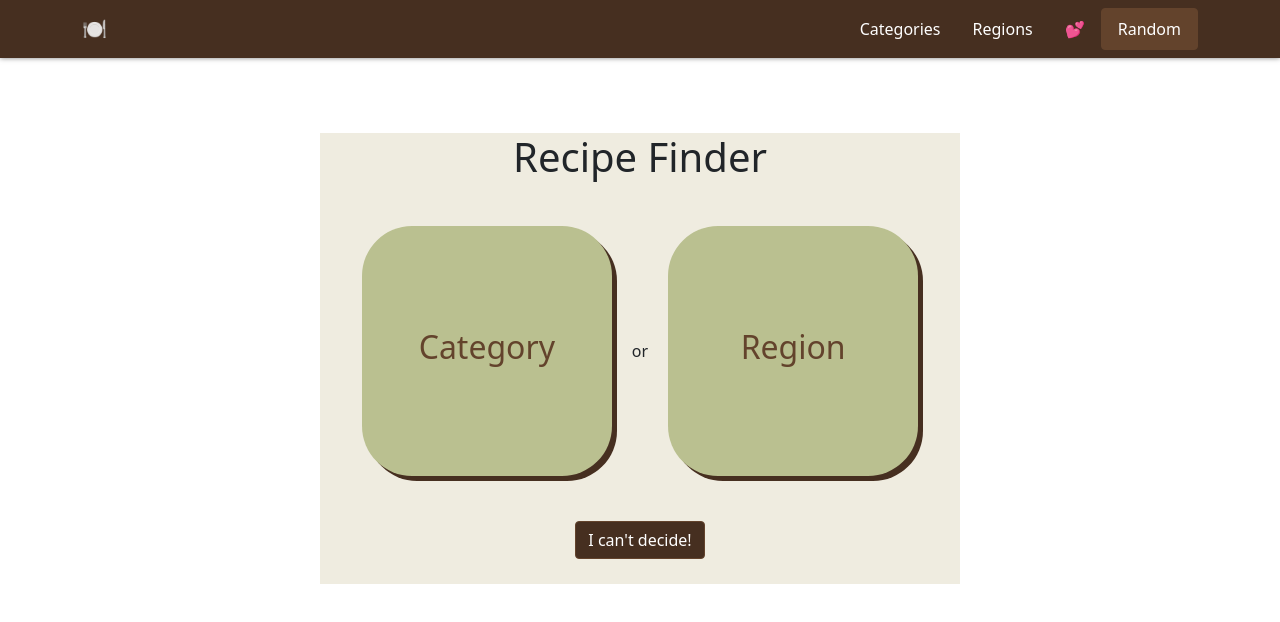
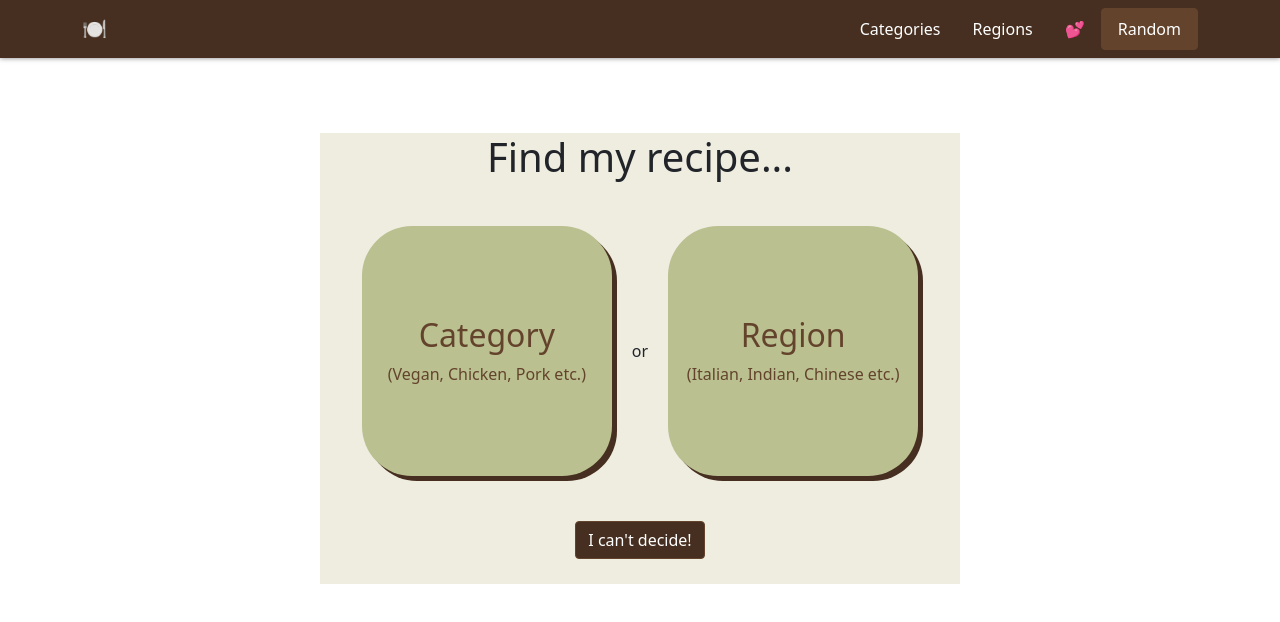
Before and after one commit to jacqizee/Recipe-Finder, a React (Create React App) app: page / in a window 1280 px wide. Shown: the top 622 px of the page. Built offline with nearby package versions, Linux system fonts and the light colour scheme; no server answers.

Commit message:
small changes to wording

```diff
--- a/src/components/Home.js
+++ b/src/components/Home.js
@@ -5,7 +5,7 @@ import axios from 'axios'
 
 const Home = () => {
 
-  const [ random, setRandom ] = useState(null)
+  const [random, setRandom] = useState(null)
 
   useEffect(() => {
     const getRandom = async () => {
@@ -20,24 +20,26 @@ const Home = () => {
   }, [])
 
   return (
-    <section className = 'home-container'>
-      <h1>Recipe Finder</h1>
-      <section className = 'home-content'>
+    <section className='home-container'>
+      <h1>Find my recipe...</h1>
+      <section className='home-content'>
         <Link to="/category">
           <div className="categories">
             <h2>Category</h2>
+            <p>(Vegan, Chicken, Pork etc.)</p>
           </div>
         </Link>
         <p>or</p>
         <Link to="/region">
           <div className="region">
             <h2>Region</h2>
+            <p>(Italian, Indian, Chinese etc.)</p>
           </div>
         </Link>
       </section>
-      <section className = 'home-random'>
+      <section className='home-random'>
         <Link to={`/recipe/${random}`}>
-          <button className = 'btn btn-primary btn-random'>
+          <button className='btn btn-primary btn-random'>
             I can't decide!
           </button>
         </Link>
--- a/src/components/RecipeList.js
+++ b/src/components/RecipeList.js
@@ -8,7 +8,7 @@ const RecipeList = () => {
 const [recipes, setRecipes] = useState([])
 const [filteredRecipes, setFilteredRecipes] = useState([])
 const [filters, setFilters] = useState({
-    strInstructions: '',
+    // strInstructions: '',
     searchTerm: ''
   })
 
--- a/src/styles/home.scss
+++ b/src/styles/home.scss
@@ -16,8 +16,22 @@
     justify-content: center;
     align-items: center;
     margin: 45px auto;
+    .categories {
+      display: flex;
+      flex-direction: column;
+      p{
+        margin:0;
+      }
+    }
     p {
       margin: 20px;
+    }
+    .region {
+      display: flex;
+      flex-direction: column;
+      p{
+        margin:0;
+      }
     }
     a {
       text-decoration: none;
--- a/src/styles/regions.scss
+++ b/src/styles/regions.scss
@@ -14,8 +14,6 @@
     display: flex;
     flex-wrap: wrap;
     max-width: 100%;
-    width: 1200px;
-
     .region-tile {
       border: 2px solid white;
       border-radius: 10px;
@@ -23,7 +21,6 @@
       margin: 15px;
       box-shadow: 0 0 15px #222222;
       background-color: #BBCDE5;
-
       .area-title {
         padding: 5px 0px 5px 0px;
         background-color: #A67F8E;
```
